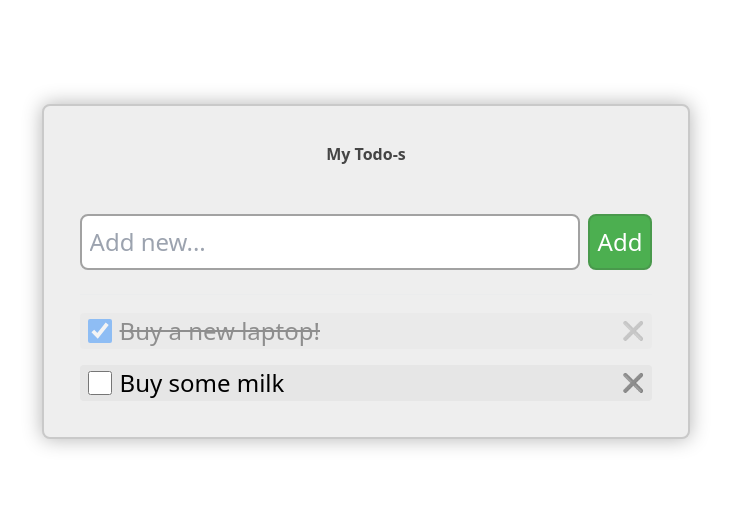
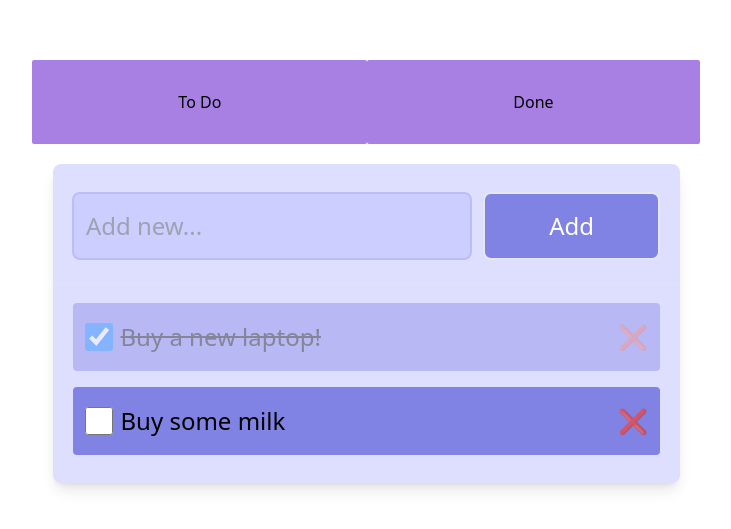
Before and after one commit to imnoura/to-do-app, a Vue app: page / in a window 1280 px wide. Shown: the part 129-658 px from the top of the page, without its empty margins (274-1005 px from the left). Built offline with nearby package versions, Linux system fonts and the light colour scheme.

Commit message:
chore: change css to tailwind and make the appearance

```diff
--- a/src/App.vue
+++ b/src/App.vue
@@ -1,8 +1,7 @@
 <template>
-  <div class="container">
+  <div class="overall">
+    <Header />
     <div class="todo-box">
-      <h1>My Todo-s</h1>
-
       <form>
         <input type="text" placeholder="Add new..." />
         <button>Add</button>
@@ -35,19 +34,12 @@
 </template>
 
 <script setup>
-import { reactive, ref } from "vue";
+import Header from "./components/Header.vue";
 </script>
 
 <style scoped>
-.container {
-  display: flex;
-  width: 100vw;
-  height: 100vh;
-  background-color: white;
-  justify-content: center;
-  align-items: center;
-  flex-direction: column;
-  gap: 8px;
+.overall {
+  @apply flex w-screen h-screen bg-white justify-center items-center flex-col;
 }
 
 h1 {
@@ -58,27 +50,19 @@ h1 {
 }
 
 form {
-  margin-bottom: 24px;
+  @apply w-[595px] justify-evenly flex mb-6 mx-4;
 }
 
 form input {
-  width: 500px;
-  font-size: 24px;
-  padding: 8px;
-  color: rgb(75, 75, 75);
-  outline: none;
-  border: solid 2px rgb(162, 162, 162);
-  border-radius: 8px;
+  @apply w-[400px] text-2xl px-3 py-4 bg-[#ccceff] border-solid border-2 border-[#bbbdf6] rounded-lg;
 }
 
 form button {
-  margin-left: 8px;
-  font-size: 24px;
-  padding: 8px;
-  border-radius: 8px;
-  border: solid 2px #49994c;
-  background-color: #4caf50;
-  color: white;
+  @apply ml-2 text-2xl py-4 px-16 rounded-lg border-solid border-2 bg-[#8083e4] text-white;
+}
+
+form button:hover {
+  @apply bg-[#6b6fe6];
 }
 
 form button[disabled] {
@@ -94,38 +78,27 @@ hr {
 }
 
 .todo-box {
-  background-color: #eeeeee;
-  border-radius: 8px;
-  border: solid 2px rgb(201, 201, 201);
-  box-shadow: 0px 0px 20px rgb(179, 179, 179);
-  padding: 36px;
+  @apply bg-[#dedfff] rounded-lg py-7 mx-7 shadow-lg;
 }
 
 .todo-list {
-  display: flex;
-  flex-direction: column;
-  gap: 16px;
+  @apply flex flex-col gap-4 mx-5;
 }
 
 .todo {
-  display: flex;
-  justify-content: space-between;
-  align-items: center;
-  background-color: rgb(230, 230, 230);
-  border-radius: 4px;
-  padding: 0 8px;
+  @apply flex justify-between items-center bg-[#8083e4] rounded py-4 px-3 w-auto;
 }
 
 .todo:hover {
-  background-color: rgb(216, 216, 216);
+  @apply bg-[#6b6fe6];
 }
 
 .todo.completed {
-  opacity: 0.4;
+  @apply opacity-40;
 }
 
 .todo.completed p {
-  text-decoration: line-through;
+  @apply line-through;
 }
 
 .todo .todo__info {
@@ -136,22 +109,14 @@ hr {
 }
 
 .todo__actions button {
-  border: none;
-  font-size: 18px;
-  cursor: pointer;
-  filter: grayscale(1);
-  opacity: 0.7;
-  transition: 0.2s;
-  background-color: transparent;
+  @apply text-2xl border-none cursor-pointer opacity-70 duration-200 bg-transparent;
 }
 
 .todo__actions button:hover {
-  filter: grayscale(0);
   opacity: 1;
 }
 
 .todo input {
-  width: 24px;
-  height: 24px;
+  @apply w-7 h-7;
 }
 </style>
```
